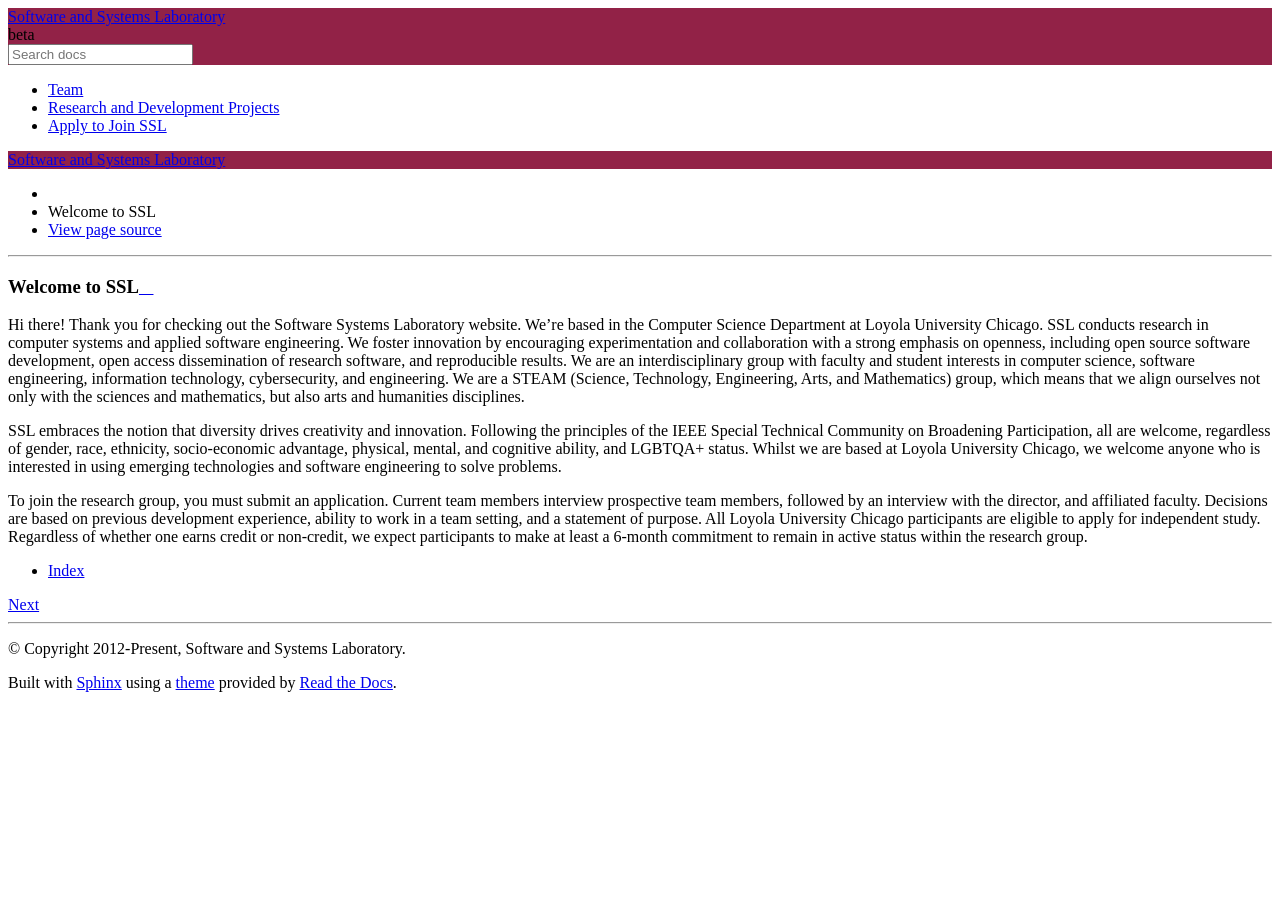
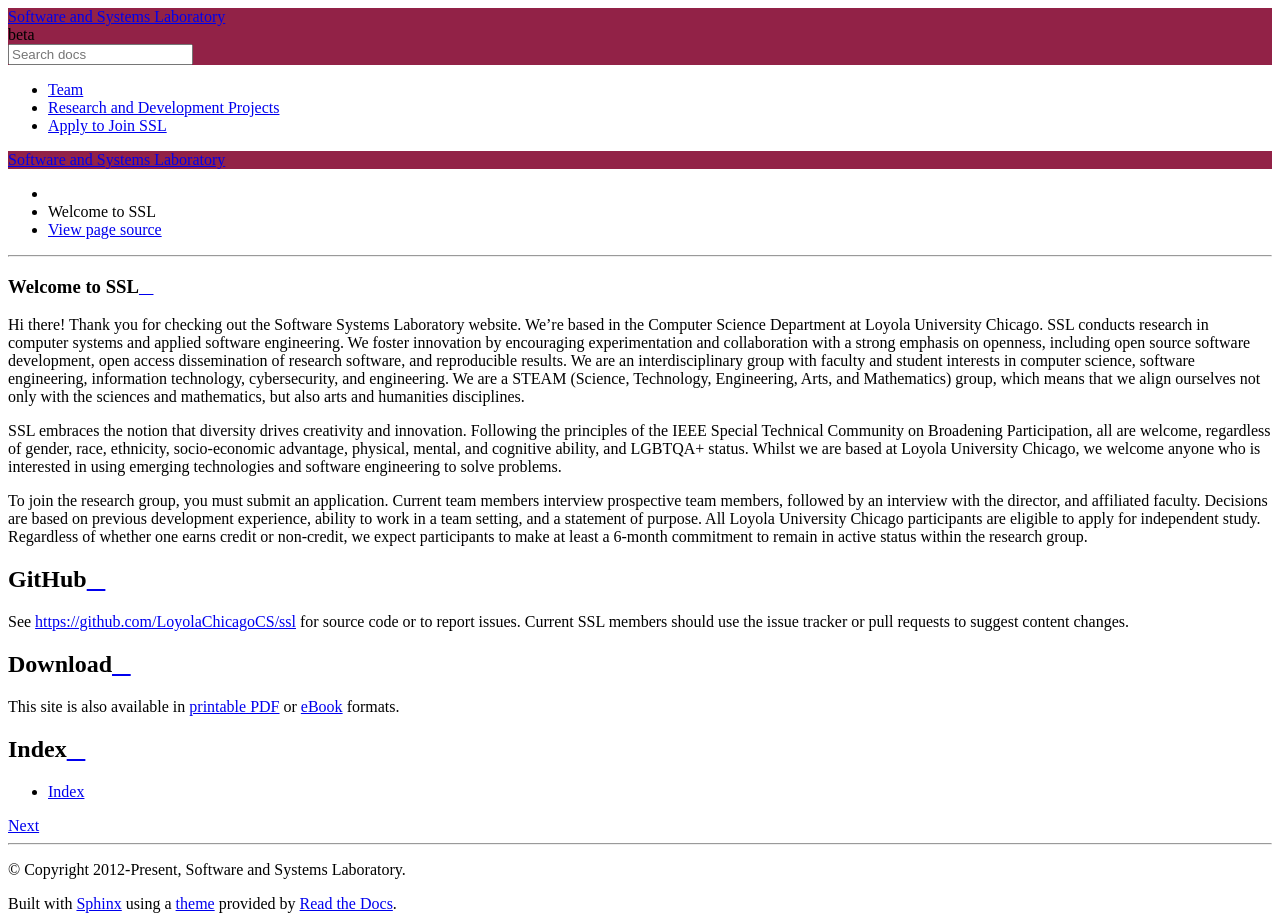
Before and after one commit to LoyolaChicagoCS/ssl, a Sphinx documentation site: the page built from source/index.rst, in a window 1280 px wide. Built offline with Sphinx 7.4.7 and the Read the Docs theme 2.0.0, drawn with Linux system fonts in a browser that asks for light colours; before the commit the page ends 900 px from its top, so only the background shows below that.

Commit message:
updates to conf.py for book linking

```diff
--- a/source/conf.py
+++ b/source/conf.py
@@ -306,9 +306,9 @@ epub_copyright = u'2012, Software and Systems Laboratory'
 #epub_tocdup = True
 
 rst_epilog = """
-.. |pdf-version| replace:: `printable PDF  <https://github.com/LoyolaChicagoCS/syshandbook/releases/download/%(version)s/SoftwareSystemsLaboratory.pdf>`__
+.. |pdf-version| replace:: `printable PDF  <https://github.com/LoyolaChicagoCS/ssl/releases/download/%(version)s/SoftwareSystemsLaboratory.pdf>`__
 
-.. |epub-version| replace:: `eBook <https://github.com/LoyolaChicagoCS/syshandbook/releases/download/%(version)s/SoftwareSystemsLaboratory.epub>`__
+.. |epub-version| replace:: `eBook <https://github.com/LoyolaChicagoCS/ssl/releases/download/%(version)s/SoftwareSystemsLaboratory.epub>`__
 
 .. |George-K-Thiruvathukal| replace:: George K. Thiruvathukal
 
--- a/source/index.rst
+++ b/source/index.rst
@@ -16,4 +16,18 @@ To join the research group, you must submit an application. Current team members
    apply
 
 
+GitHub
+--------
+
+See https://github.com/LoyolaChicagoCS/ssl for source code or to report issues. Current SSL members should use the issue tracker or pull requests to suggest content changes.
+
+
+Download
+----------
+
+This site is also available in |pdf-version| or |epub-version| formats.
+
+Index
+-------
+
 * :ref:`genindex`
```
